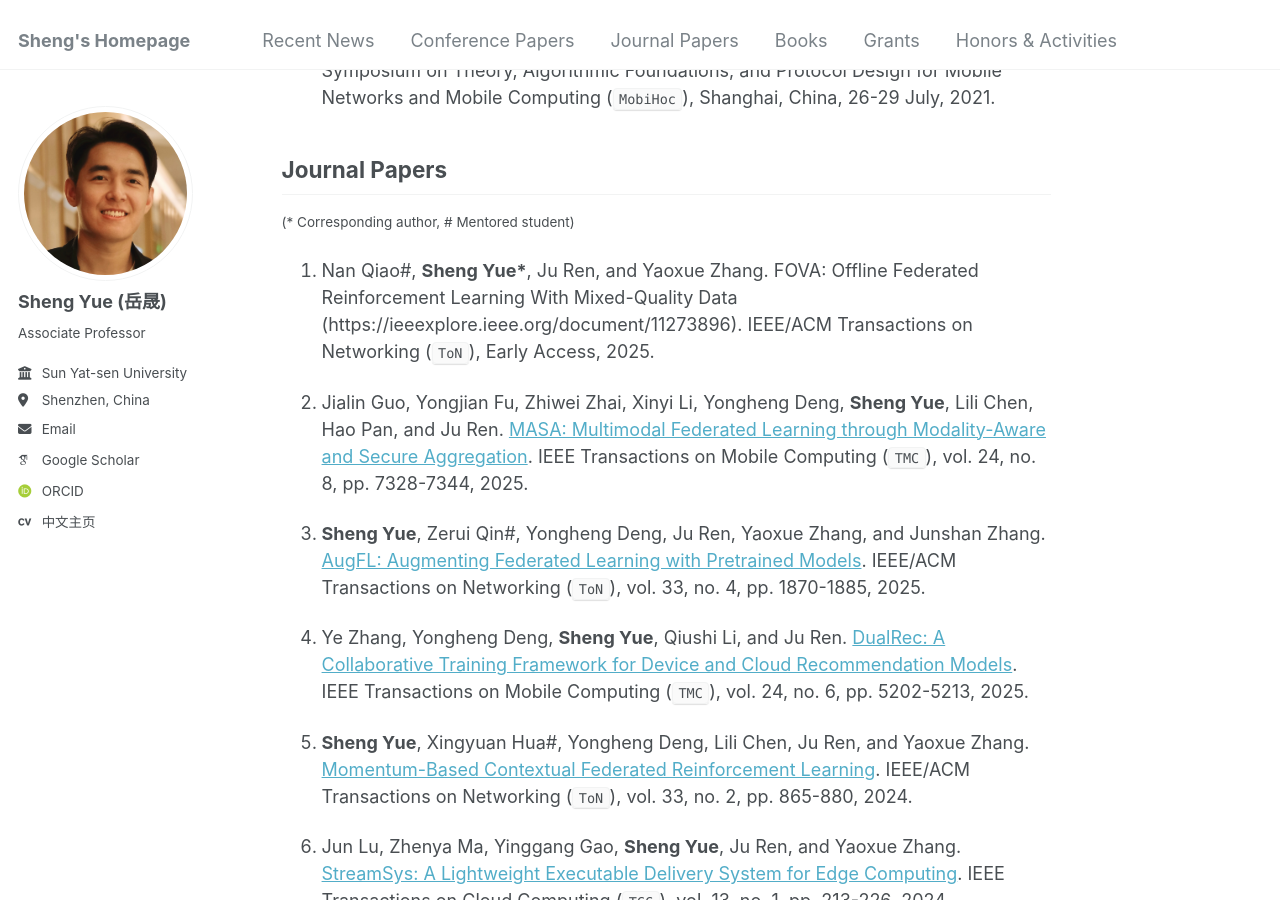
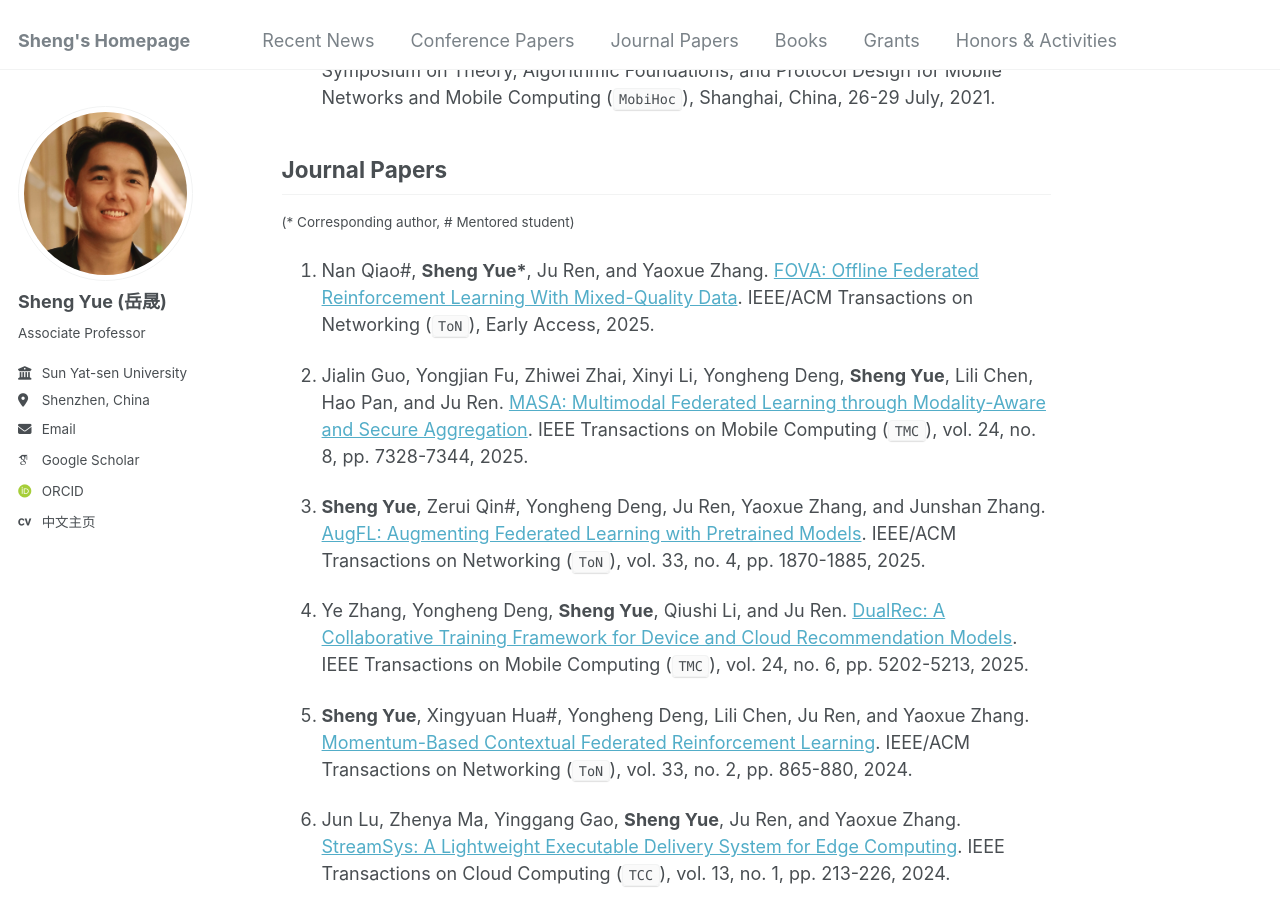
Before and after one commit to shaunyue/shaunyue.github.io, a Jekyll site: the page built from _pages/about.md, in a window 1280 px wide and 900 px high, scrolled down 2639 px. Built offline with Jekyll 4.4.1, drawn with Linux system fonts in a browser that asks for light colours; some web fonts are replaced.

Commit message:
Update information

```diff
--- a/_pages/about.md
+++ b/_pages/about.md
@@ -74,7 +74,7 @@ function toggleContent(id) {
 
 <small>(* Corresponding author, # Mentored student)</small>
 
-1. Nan Qiao#, **Sheng Yue\***, Ju Ren, and Yaoxue Zhang. FOVA: Offline Federated Reinforcement Learning With Mixed-Quality Data (https://ieeexplore.ieee.org/document/11273896). IEEE/ACM Transactions on Networking (`ToN`), Early Access, 2025.
+1. Nan Qiao#, **Sheng Yue\***, Ju Ren, and Yaoxue Zhang. [FOVA: Offline Federated Reinforcement Learning With Mixed-Quality Data](https://ieeexplore.ieee.org/document/11273896). IEEE/ACM Transactions on Networking (`ToN`), Early Access, 2025.
 
 1. Jialin Guo, Yongjian Fu, Zhiwei Zhai, Xinyi Li, Yongheng Deng, **Sheng Yue**, Lili Chen, Hao Pan,  and Ju Ren. [MASA: Multimodal Federated Learning through Modality-Aware and Secure Aggregation](https://ieeexplore.ieee.org/abstract/document/10916948). IEEE Transactions on Mobile Computing (`TMC`), vol. 24, no. 8, pp. 7328-7344, 2025.
 
```
